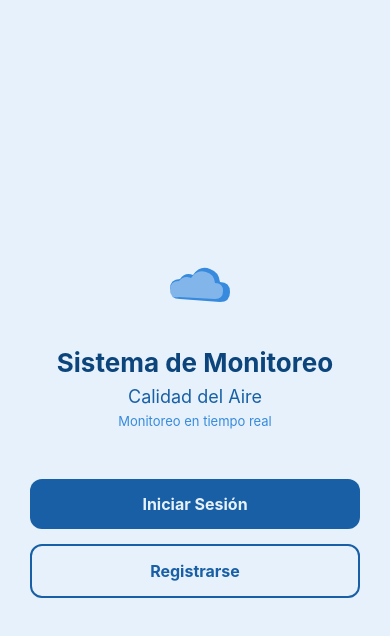
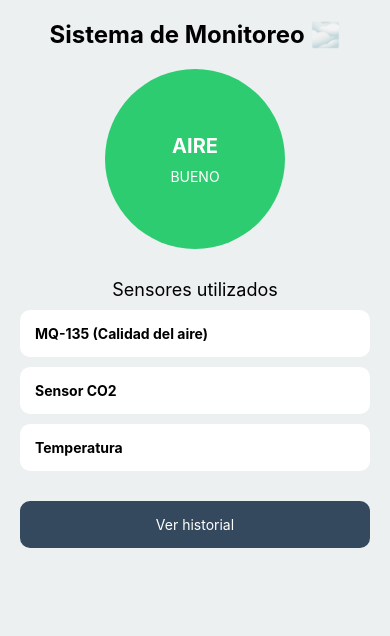
Before and after one commit to JANC07/SistemaMonitoreoApp, a React Native app: screen /Dashboard in a window 390 px wide. Shown: the top 636 px of the page. Built offline with nearby package versions, Linux system fonts and the light colour scheme.

Commit message:
Creacion de bashbord_ramaChigo

```diff
--- a/App.js
+++ b/App.js
@@ -6,15 +6,28 @@ import SplashScreen from './screens/SplashScreen';
 import LoginScreen from './screens/LoginScreen';
 import RegisterScreen from './screens/RegisterScreen';
 
+// TUS pantallas
+import DashboardScreen from './screens/DashboardScreen';
+import DetailScreen from './screens/DetailScreen';
+import HistoryScreen from './screens/HistoryScreen';
+
 const Stack = createNativeStackNavigator();
 
 export default function App() {
   return (
     <NavigationContainer>
       <Stack.Navigator initialRouteName="Splash" screenOptions={{ headerShown: false }}>
+
+        {/* LO DE TU CHINITO */}
         <Stack.Screen name="Splash" component={SplashScreen} />
         <Stack.Screen name="Login" component={LoginScreen} />
         <Stack.Screen name="Register" component={RegisterScreen} />
+
+        {/* LO TUYO 🔥 */}
+        <Stack.Screen name="Dashboard" component={DashboardScreen} />
+        <Stack.Screen name="Detail" component={DetailScreen} />
+        <Stack.Screen name="History" component={HistoryScreen} />
+
       </Stack.Navigator>
     </NavigationContainer>
   );
--- a/package.json
+++ b/package.json
@@ -16,9 +16,11 @@
     "react": "19.2.0",
     "react-dom": "19.2.0",
     "react-native": "0.83.2",
+    "react-native-gesture-handler": "~2.30.0",
+    "react-native-reanimated": "4.2.1",
     "react-native-safe-area-context": "~5.6.2",
     "react-native-screens": "~4.23.0",
-    "react-native-svg": "15.15.3",
+    "react-native-svg": "^15.15.3",
     "react-native-web": "^0.21.0"
   },
   "private": true
--- /dev/null
+++ b/screens/DashboardScreen.js
@@ -0,0 +1,108 @@
+import React from 'react';
+import { View, Text, TouchableOpacity, StyleSheet } from 'react-native';
+
+export default function DashboardScreen({ navigation }) {
+  return (
+    <View style={styles.container}>
+
+      <Text style={styles.title}>Sistema de Monitoreo 🌫️</Text>
+
+      {/* RUEDA CENTRAL */}
+      <View style={styles.circle}>
+        <Text style={styles.circleText}>AIRE</Text>
+        <Text style={styles.estado}>BUENO</Text>
+      </View>
+
+      {/* SENSORES */}
+      <Text style={styles.subtitle}>Sensores utilizados</Text>
+
+      <TouchableOpacity
+        style={styles.card}
+        onPress={() => navigation.navigate('Detail', { sensor: 'ESP32', valor: 400 })}
+      >
+        <Text style={styles.sensor}>MQ-135 (Calidad del aire)</Text>
+      </TouchableOpacity>
+
+      <TouchableOpacity
+        style={styles.card}
+        onPress={() => navigation.navigate('Detail', { sensor: 'CO2', valor: 600 })}
+      >
+        <Text style={styles.sensor}>Sensor CO2</Text>
+      </TouchableOpacity>
+
+      <TouchableOpacity
+        style={styles.card}
+        onPress={() => navigation.navigate('Detail', { sensor: 'Temperatura', valor: 28 })}
+      >
+        <Text style={styles.sensor}>Temperatura</Text>
+      </TouchableOpacity>
+<TouchableOpacity
+  style={styles.historyButton}
+  onPress={() => navigation.navigate('History')}
+>
+  <Text style={styles.historyText}>Ver historial</Text>
+</TouchableOpacity>
+    </View>
+  );
+}
+
+const styles = StyleSheet.create({
+  container: {
+    flex: 1,
+    alignItems: 'center',
+    padding: 20,
+    backgroundColor: '#ecf0f1'
+  },
+  title: {
+    fontSize: 24,
+    fontWeight: 'bold',
+    marginBottom: 20
+  },
+  circle: {
+    width: 180,
+    height: 180,
+    borderRadius: 90,
+    backgroundColor: '#2ecc71',
+    justifyContent: 'center',
+    alignItems: 'center',
+    marginBottom: 30
+  },
+  circleText: {
+    color: '#fff',
+    fontSize: 20,
+    fontWeight: 'bold'
+  },
+  estado: {
+    color: '#fff',
+    marginTop: 10
+  },
+  subtitle: {
+    fontSize: 18,
+    marginBottom: 10
+  },
+  card: {
+    backgroundColor: '#fff',
+    padding: 15,
+    borderRadius: 10,
+    width: '100%',
+    marginBottom: 10,
+    elevation: 3
+  },
+  sensor: {
+    fontWeight: 'bold'
+  },
+
+
+  historyButton: {
+  marginTop: 20,
+  backgroundColor: '#34495e',
+  padding: 15,
+  borderRadius: 10,
+  width: '100%',
+  alignItems: 'center'
+},
+historyText: {
+  color: '#fff'
+}
+
+});
--- /dev/null
+++ b/screens/DetailScreen.js
@@ -0,0 +1,73 @@
+import React from 'react';
+import { View, Text, StyleSheet } from 'react-native';
+
+export default function DetailScreen({ route }) {
+  const { sensor, valor } = route.params;
+
+  const getColor = () => {
+    if (valor < 500) return '#2ecc71';
+    if (valor < 1000) return '#f1c40f';
+    return '#e74c3c';
+  };
+
+  const getEstado = () => {
+    if (valor < 500) return 'Seguro';
+    if (valor < 1000) return 'Precaución';
+    return 'Peligroso';
+  };
+
+  return (
+    <View style={styles.container}>
+
+      <Text style={styles.title}>{sensor}</Text>
+
+      {/* CÍRCULO GRANDE */}
+      <View style={[styles.circle, { backgroundColor: getColor() }]}>
+        <Text style={styles.valor}>{valor}</Text>
+        <Text style={styles.estado}>{getEstado()}</Text>
+      </View>
+
+      {/* INFO EXTRA */}
+      <View style={styles.info}>
+        <Text>Unidad: ppm</Text>
+        <Text>Estado actual del aire</Text>
+        <Text>Monitoreo en tiempo real</Text>
+      </View>
+
+    </View>
+  );
+}
+
+const styles = StyleSheet.create({
+  container: {
+    flex: 1,
+    alignItems: 'center',
+    justifyContent: 'center',
+    padding: 20
+  },
+  title: {
+    fontSize: 26,
+    fontWeight: 'bold',
+    marginBottom: 20
+  },
+  circle: {
+    width: 200,
+    height: 200,
+    borderRadius: 100,
+    justifyContent: 'center',
+    alignItems: 'center',
+    marginBottom: 30
+  },
+  valor: {
+    fontSize: 40,
+    color: '#fff',
+    fontWeight: 'bold'
+  },
+  estado: {
+    color: '#fff',
+    marginTop: 10
+  },
+  info: {
+    alignItems: 'center'
+  }
+});
--- /dev/null
+++ b/screens/HistoryScreen.js
@@ -0,0 +1,41 @@
+import React from 'react';
+import { View, Text, StyleSheet, ScrollView } from 'react-native';
+
+export default function HistoryScreen() {
+  const data = [
+    { sensor: 'MQ-135', valor: 400, estado: 'Seguro' },
+    { sensor: 'CO2', valor: 700, estado: 'Precaución' },
+    { sensor: 'Gas', valor: 1200, estado: 'Peligroso' },
+    { sensor: 'Temperatura', valor: 28, estado: 'Normal' },
+  ];
+
+  return (
+    <View style={styles.container}>
+      <Text style={styles.title}>Historial de Mediciones 📊</Text>
+
+      <ScrollView>
+        {data.map((item, index) => (
+          <View key={index} style={styles.card}>
+            <Text style={styles.sensor}>{item.sensor}</Text>
+            <Text>Valor: {item.valor}</Text>
+            <Text>Estado: {item.estado}</Text>
+          </View>
+        ))}
+      </ScrollView>
+    </View>
+  );
+}
+
+const styles = StyleSheet.create({
+  container: { flex:1, padding:20, backgroundColor:'#ecf0f1' },
+  title: { fontSize:22, fontWeight:'bold', marginBottom:20 },
+  card: {
+    backgroundColor:'#fff',
+    padding:15,
+    borderRadius:10,
+    marginBottom:10,
+    elevation:3
+  },
+  sensor: { fontWeight:'bold' }
+
+});
--- a/screens/LoginScreen.js
+++ b/screens/LoginScreen.js
@@ -26,9 +26,11 @@ export default function LoginScreen({ navigation }) {
         secureTextEntry
       />
 
-      <TouchableOpacity style={styles.boton}>
-        <Text style={styles.botonTexto}>Entrar</Text>
-      </TouchableOpacity>
+      <TouchableOpacity
+  style={styles.boton}
+  onPress={() => navigation.navigate('Dashboard')}>
+  <Text style={styles.botonTexto}>Entrar</Text>
+</TouchableOpacity>
 
       <TouchableOpacity onPress={() => navigation.navigate('Register')}>
         <Text style={styles.linkTexto}>¿No tienes cuenta? Regístrate</Text>
--- a/screens/RegisterScreen.js
+++ b/screens/RegisterScreen.js
@@ -43,7 +43,9 @@ export default function RegisterScreen({ navigation }) {
         secureTextEntry
       />
 
-      <TouchableOpacity style={styles.boton}>
+      <TouchableOpacity
+  style={styles.boton}
+  onPress={() => navigation.navigate('Dashboard')}>
   <Text style={styles.botonTexto}>Crear cuenta</Text>
 </TouchableOpacity>
 
```
Also changed, not shown: 1 other file (tests, documents, lock files or other folders). Lines whose indentation alone changed are shown as unchanged.
